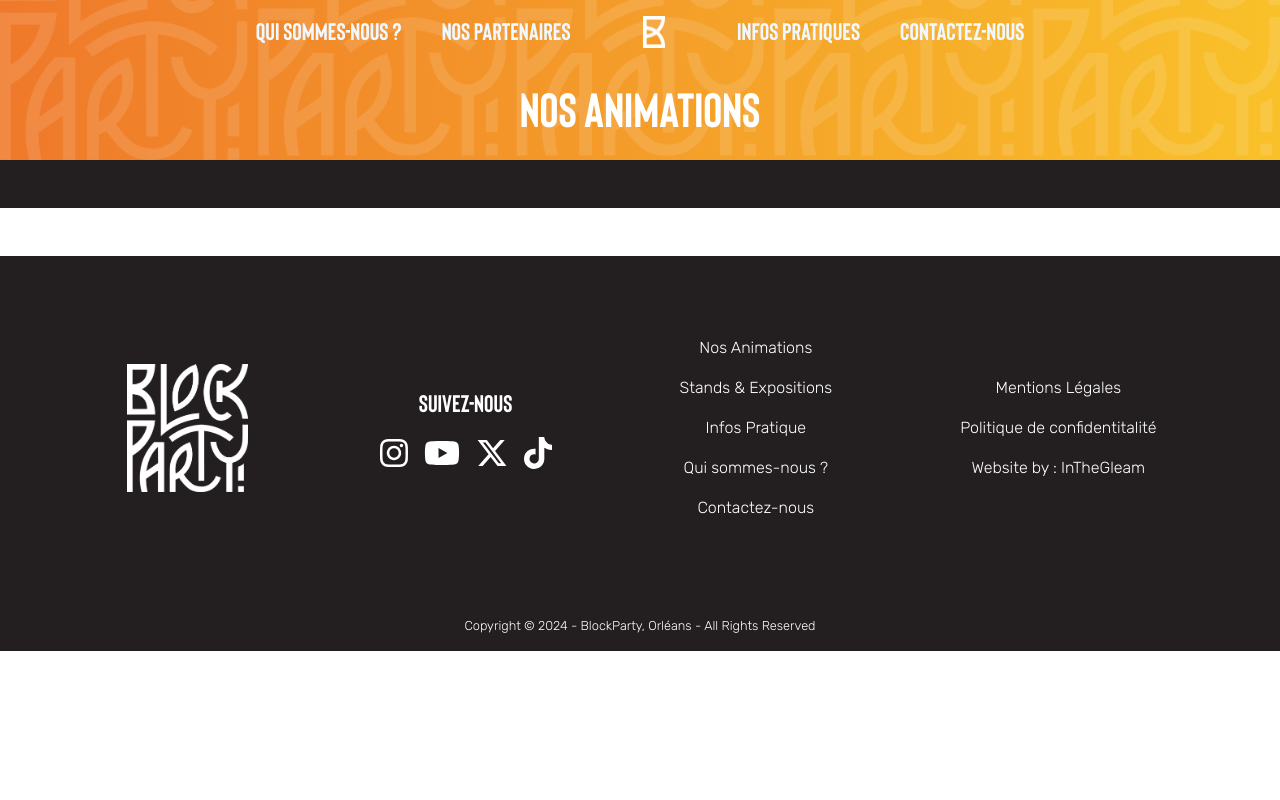
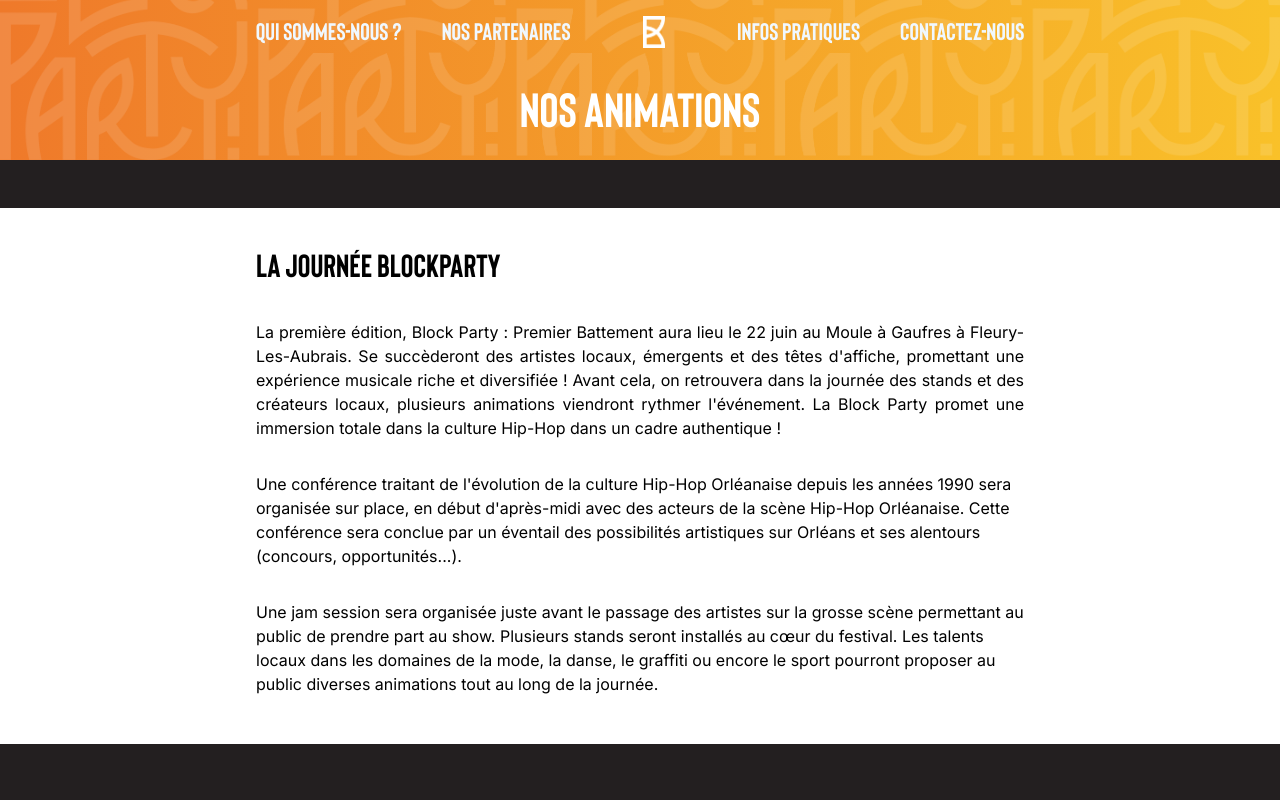
Before and after one commit to jessygomes/block-party, a Next.js app: page /nos-animations in a window 1280 px wide. Shown: the top 800 px of the page. Built offline with nearby package versions, Linux system fonts and the light colour scheme.

Commit message:
Correction Faute & Modif hover Btn

```diff
--- a/src/app/components/AnimationEtStand/AnimationEtStand.jsx
+++ b/src/app/components/AnimationEtStand/AnimationEtStand.jsx
@@ -15,7 +15,7 @@ export default function AnimationEtStand() {
             cadre authentique !
           </p>
           <Link
-            className="w-[17rem] text-[1.5rem] font-bison py-[0.3rem] bg-[#a3dabb] rounded-1rem sm:w-[20rem] sm:text-[2rem] sm:py-[0.5rem] hover:bg-[#fa798f] transition-all duration-200 ease-in-out text-white tracking-[0.3rem]"
+            className="text-white w-[12rem] text-[1.5rem] font-bison py-[0.3rem] bg-gradient-to-r from-[#a3dabb] to-[#6bb68b] rounded-1rem sm:w-[15rem] sm:text-[2rem] sm:py-[0.5rem] focus:outline-none focus:ring-2 focus:ring-[#fa798f] transition-all duration-300 ease-in-out hover:from-[#fa798f] hover:to-[#f8637c] hover:ring-2 hover:ring-[#ff5773]"
             href="/nos-animations"
           >
             Infos & Inscription
@@ -40,7 +40,7 @@ export default function AnimationEtStand() {
             le sport qui seront disponible tout au long de la journée.
           </p>
           <Link
-            className="w-[17rem] text-[1.5rem] font-bison py-[0.3rem] bg-[#a3dabb] rounded-1rem sm:w-[17rem] sm:text-[2rem] sm:py-[0.5rem] hover:bg-[#fa798f] transition-all duration-200 ease-in-out text-white tracking-[0.3rem]"
+            className="text-white w-[12rem] text-[1.5rem] font-bison py-[0.3rem] bg-gradient-to-r from-[#a3dabb] to-[#6bb68b] rounded-1rem sm:w-[15rem] sm:text-[2rem] sm:py-[0.5rem] focus:outline-none focus:ring-2 focus:ring-[#fa798f] transition-all duration-300 ease-in-out hover:from-[#fa798f] hover:to-[#f8637c] hover:ring-2 hover:ring-[#ff5773]"
             href="/stand-expos"
           >
             Voir les stands
--- a/src/app/components/Home/Homepage.tsx
+++ b/src/app/components/Home/Homepage.tsx
@@ -24,7 +24,7 @@ export default function Homepage() {
                 22 JUIN 2024
               </p>
               <Link
-                className="w-[12rem] text-[1.5rem] font-bison py-[0.3rem] bg-[#a3dabb] rounded-1rem sm:w-[15rem] sm:text-[2rem] sm:py-[0.5rem] hover:bg-[#fa798f] transition-all duration-200 ease-in-out"
+                className="w-[12rem] text-[1.5rem] font-bison py-[0.3rem] bg-gradient-to-r from-[#a3dabb] to-[#6bb68b] rounded-1rem sm:w-[15rem] sm:text-[2rem] sm:py-[0.5rem] focus:outline-none focus:ring-2 focus:ring-[#fa798f] transition-all duration-300 ease-in-out hover:from-[#fa798f] hover:to-[#f8637c] hover:ring-2 hover:ring-[#ff5773]"
                 href="https://www.lastrolabe.org/agenda/"
                 target="_blank"
               >
--- a/src/app/components/Playlist/Playlist.tsx
+++ b/src/app/components/Playlist/Playlist.tsx
@@ -12,7 +12,7 @@ export default function Playlist() {
           les plateformes de streaming !
         </p>
         <Link
-          className="w-[12rem] text-[1.5rem] font-bison py-[0.3rem] bg-[#a3dabb] rounded-1rem sm:w-[15rem] sm:text-[2rem] sm:py-[0.5rem] hover:bg-[#fa798f] transition-all duration-200 ease-in-out text-white tracking-[0.3rem]"
+          className="text-white w-[12rem] text-[1.5rem] font-bison py-[0.3rem] bg-gradient-to-r from-[#a3dabb] to-[#6bb68b] rounded-1rem sm:w-[15rem] sm:text-[2rem] sm:py-[0.5rem] focus:outline-none focus:ring-2 focus:ring-[#fa798f] transition-all duration-300 ease-in-out hover:from-[#fa798f] hover:to-[#f8637c] hover:ring-2 hover:ring-[#ff5773]"
           href="https://open.spotify.com/playlist/37i9dQZF1DX0XUsuxWHRQd?si=8b1b1b1b1b1b1b1b"
           target="_blank"
         >
--- a/src/app/globals.css
+++ b/src/app/globals.css
@@ -33,10 +33,10 @@
 }
 
 .bw-on-hover {
-  transition: filter 0.5s ease-in-out;
+  transition: filter 0.2s ease-in-out;
 }
 .bw-on-hover:hover {
-  filter: grayscale(100%);
+  /* filter: brightness(2); */
 }
 
 /*! MOBILE */
--- a/src/app/infos-pratiques/page.tsx
+++ b/src/app/infos-pratiques/page.tsx
@@ -26,6 +26,27 @@ export default function InfosPratque() {
           BlockParty Festival
         </h2> */}
       </div>
+      <section className="mt-[2rem] flex gap-[0.5rem] lg:gap-[2rem] px-[1rem] flex-wrap justify-center items-center max-w-[50rem] mx-auto">
+        <div className="flex-1 flex flex-col gap-[2rem] justify-center">
+          <h2 className="font-bison text-[2rem]">Le Moule à Gaufre</h2>
+          <p className=" text-justify">
+            Le site choisi pour accueillir le festival, le Moule à Gaufres,
+            ancienne usine à tabac, représente désormais un lieu emblématique au
+            cœur de l&apos;agglomération orléanaise. Passer ses portes,
+            c&apos;est s&apos;immerger dans une expérience sans limite,
+            suscitant la curiosité et encourageant la découverte.
+          </p>
+        </div>
+        <div className="lg:flex-1">
+          <Image
+            className=" object-cover w-full h-full rounded-1rem"
+            src="/images/moule.jpg"
+            width={2000}
+            height={1000}
+            alt="Photo du moule à gaufres"
+          />
+        </div>
+      </section>
     </div>
   );
 }
--- a/src/app/nos-animations/page.tsx
+++ b/src/app/nos-animations/page.tsx
@@ -26,6 +26,46 @@ export default function NosAnimations() {
           BlockParty Festival
         </h2> */}
       </div>
+      <section className="mt-[2rem] flex gap-[0.5rem] lg:gap-[2rem] px-[1rem] flex-wrap justify-center items-center max-w-[50rem] mx-auto">
+        <div className="flex-1 flex flex-col gap-[2rem] justify-center">
+          <h2 className="font-bison text-[2rem]">La journée BlockParty</h2>
+          <p className=" text-justify">
+            La première édition, Block Party : Premier Battement aura lieu le 22
+            juin au Moule à Gaufres à Fleury-Les-Aubrais. Se succèderont des
+            artistes locaux, émergents et des têtes d&apos;affiche, promettant
+            une expérience musicale riche et diversifiée ! Avant cela, on
+            retrouvera dans la journée des stands et des créateurs locaux,
+            plusieurs animations viendront rythmer l&apos;événement. La Block
+            Party promet une immersion totale dans la culture Hip-Hop dans un
+            cadre authentique !
+          </p>
+          <p>
+            Une conférence traitant de l&apos;évolution de la culture Hip-Hop
+            Orléanaise depuis les années 1990 sera organisée sur place, en début
+            d&apos;après-midi avec des acteurs de la scène Hip-Hop Orléanaise.
+            Cette conférence sera conclue par un éventail des possibilités
+            artistiques sur Orléans et ses alentours (concours,
+            opportunités...).
+          </p>
+          <p>
+            Une jam session sera organisée juste avant le passage des artistes
+            sur la grosse scène permettant au public de prendre part au show.
+            Plusieurs stands seront installés au cœur du festival. Les talents
+            locaux dans les domaines de la mode, la danse, le graffiti ou encore
+            le sport pourront proposer au public diverses animations tout au
+            long de la journée.
+          </p>
+        </div>
+        {/* <div className="lg:flex-1">
+          <Image
+            className=" object-cover w-full h-full rounded-1rem"
+            src="/images/moule.jpg"
+            width={2000}
+            height={1000}
+            alt="Photo du moule à gaufres"
+          />
+        </div> */}
+      </section>
     </div>
   );
 }
--- a/src/app/stand-expos/page.tsx
+++ b/src/app/stand-expos/page.tsx
@@ -26,6 +26,46 @@ export default function StandExpos() {
           BlockParty Festival
         </h2> */}
       </div>
+      <section className="mt-[2rem] flex gap-[0.5rem] lg:gap-[2rem] px-[1rem] flex-wrap justify-center items-center max-w-[50rem] mx-auto">
+        <div className="flex-1 flex flex-col gap-[2rem] justify-center">
+          <h2 className="font-bison text-[2rem]">La journée BlockParty</h2>
+          <p className=" text-justify">
+            La première édition, Block Party : Premier Battement aura lieu le 22
+            juin au Moule à Gaufres à Fleury-Les-Aubrais. Se succèderont des
+            artistes locaux, émergents et des têtes d&apos;affiche, promettant
+            une expérience musicale riche et diversifiée ! Avant cela, on
+            retrouvera dans la journée des stands et des créateurs locaux,
+            plusieurs animations viendront rythmer l&apos;événement. La Block
+            Party promet une immersion totale dans la culture Hip-Hop dans un
+            cadre authentique !
+          </p>
+          <p>
+            Une conférence traitant de l&apos;évolution de la culture Hip-Hop
+            Orléanaise depuis les années 1990 sera organisée sur place, en début
+            d&apos;après-midi avec des acteurs de la scène Hip-Hop Orléanaise.
+            Cette conférence sera conclue par un éventail des possibilités
+            artistiques sur Orléans et ses alentours (concours,
+            opportunités...).
+          </p>
+          <p>
+            Une jam session sera organisée juste avant le passage des artistes
+            sur la grosse scène permettant au public de prendre part au show.
+            Plusieurs stands seront installés au cœur du festival. Les talents
+            locaux dans les domaines de la mode, la danse, le graffiti ou encore
+            le sport pourront proposer au public diverses animations tout au
+            long de la journée.
+          </p>
+        </div>
+        {/* <div className="lg:flex-1">
+          <Image
+            className=" object-cover w-full h-full rounded-1rem"
+            src="/images/moule.jpg"
+            width={2000}
+            height={1000}
+            alt="Photo du moule à gaufres"
+          />
+        </div> */}
+      </section>
     </div>
   );
 }
--- a/tailwind.config.ts
+++ b/tailwind.config.ts
@@ -16,6 +16,7 @@ const config: Config = {
       },
       boxShadow: {
         "3xl": "0px 10px 25px 23px rgba(0, 0, 0, 0.90);",
+        "3xs": "0px 10px 20px 10px rgba(0, 0, 0, 0.50);",
       },
       animation: {
         first: "moveVertical 30s ease infinite",
```
Also changed, not shown: src/app/artistes/[slug]/page.tsx (+11 -11 lines), src/app/components/Artistes/Artistes.tsx (+5 -5 lines), public/images/moule.jpg (added).
